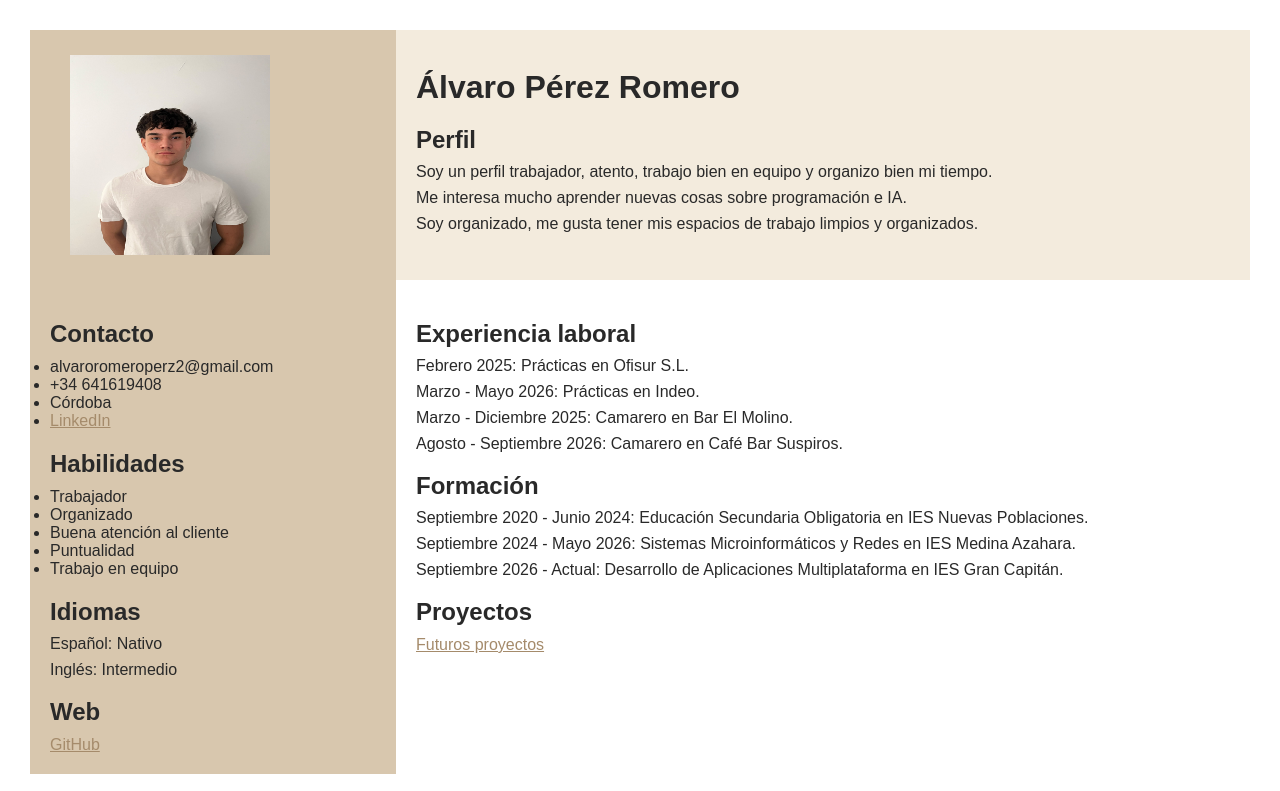
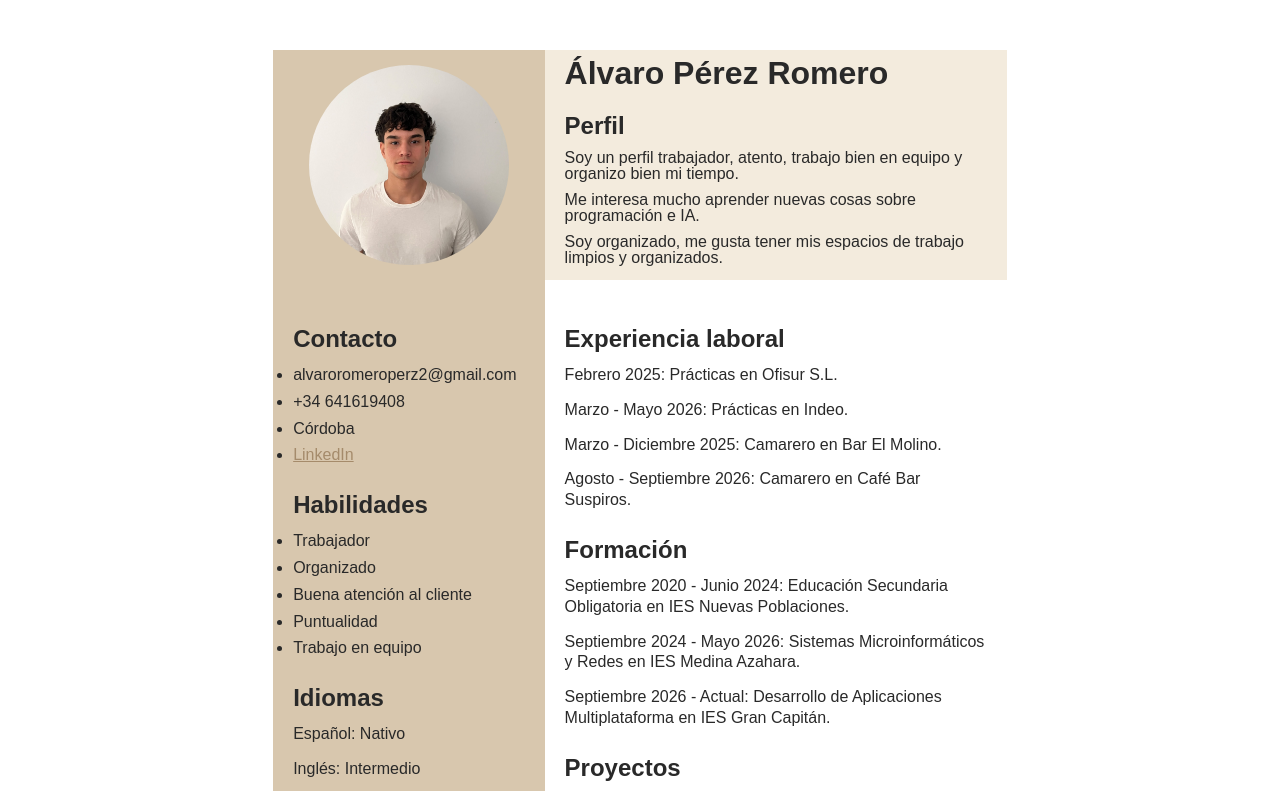
Before and after one commit to alvaropr08/CV, a plain HTML site: page index.html in a window 1280 px wide. Shown: the top 791 px of the page. Drawn offline with Linux system fonts and the light colour scheme.

```diff
--- a/Estilos.css
+++ b/Estilos.css
@@ -1,3 +1,14 @@
+/* Colores que vamos a utilizar */
+:root {
+    --fondo-izquierda: #D8C7AE;
+    --enlaces: #A58B6B;
+    --fondo-cabecera: #F3EBDD;
+    --bordes: #C5AD8D;
+    --titulos: #292929;
+    --fondo-blanco: #FFFFFF;
+}
+
+
 /* Colores que vamos a utilizar */
 :root {
     --fondo-izquierda: #D8C7AE;
@@ -25,9 +36,11 @@ body {
 /* Contenedor principal del CV */
 .cv {
     display: grid;
-    grid-template-columns: 30% 70%; /* Primera columna del 30% y segunda del 70% */
-    grid-template-rows: 250px 1fr; /* Primera fila de 250px y segunda ocupa el espacio restante */
-    width: 100%; /* Ocupa todo el ancho disponible */
+    grid-template-columns: 37% 63%; /* Primera columna del 30% y segunda del 70% */
+    grid-template-rows: 230px 1fr; /* Primera fila de 250px y segunda ocupa el espacio restante */
+    width: 210mm; /* Ancho de una hoja A4 */
+    min-height: 297mm; /* Altura de una hoja A4 vertical */
+    margin: 20px auto; /* Centramos el CV en la página */
     padding: 30px;
     background-color: var(--fondo-blanco);
 }
@@ -37,8 +50,8 @@ body {
     grid-column: 1; /* Colocamos la foto en la primera columna */
     grid-row: 1; /* Colocamos la foto en la primera fila */
     display: flex; /* Utilizamos Flexbox para colocar la imagen */
+    justify-content: center; /* Centramos la imagen horizontalmente */
     align-items: center; /* Centramos la imagen verticalmente */
-    padding-left: 40px;
     background-color: var(--fondo-izquierda);
 }
 
@@ -46,6 +59,8 @@ body {
 .foto img {
     width: 200px;
     height: 200px;
+    border-radius: 50%; /* Convertimos la imagen en un círculo */
+    object-fit: cover; /* Evitamos que la imagen se deforme */
 }
 
 /* Parte superior */
@@ -65,6 +80,7 @@ aside {
     grid-row: 2;
     padding: 20px;
     background-color: var(--fondo-izquierda);
+    overflow-wrap: anywhere; /* Evitamos que el correo se salga de la columna */
 }
 
 /* Parte principal del CV */
@@ -92,6 +108,24 @@ h2 {
     margin-bottom: 10px;
 }
 
+/* Aumentamos la separación entre los apartados de la parte inferior */
+aside h2, main h2 {
+    margin-top: 25px; /* Separamos más cada apartado */
+    margin-bottom: 12px; /* Dejamos más espacio debajo de los títulos */
+}
+
+/* Separamos un poco más los párrafos de la parte inferior */
+aside p, main p {
+    margin-bottom: 14px; /* Aumentamos la separación entre párrafos */
+    line-height: 1.3; /* Separamos un poco las líneas de texto */
+}
+
+/* Separamos los elementos de las listas */
+aside li {
+    margin-bottom: 6px; /* Añadimos espacio entre los elementos de las listas */
+    line-height: 1.3; /* Mejoramos la separación entre líneas */
+}
+
 /* Color de los enlaces */
 a {
     color: var(--enlaces);
```
